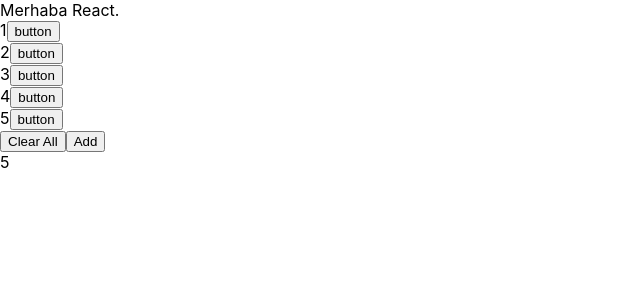
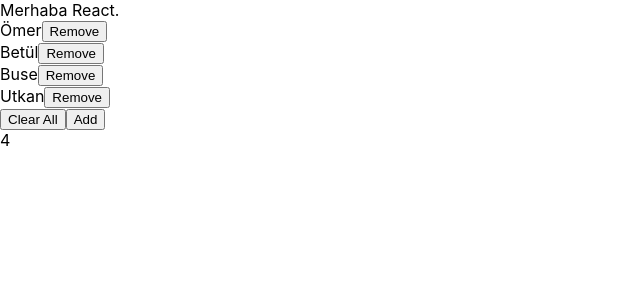
Before and after one commit to zcomert/BtkAkademiDotNetBootCamp, a React (Create React App) app in the folder day-02/bs-store/: page / in a window 1280 px wide. Shown: the top 300 px of the page, without its empty margins (0-640 px from the left). Built offline with nearby package versions, Linux system fonts and the light colour scheme.

Commit message:
export - import for names has been defined.

```diff
--- a/day-02/bs-store/src/App.js
+++ b/day-02/bs-store/src/App.js
@@ -1,35 +1,36 @@
 import { useState } from "react";
+import data from "./data";
 
 function App() {
-  const [numbers, setNumbers] = useState([1,2,3,4,5]);
+  const [names, setNames] = useState(data);
 
   // Arrow (ok)
   const sayHello = () => {
-    setNumbers([]);
-    console.log(numbers);
+    setNames([]);
+    console.log(names);
   };
 
   const addNumber = (num) => {
-    setNumbers([...numbers, num])
-    console.log(numbers)
+    setNames([...names, num])
+    console.log(names)
   }
 
-  const showNumber = (number) => {
-    setNumbers(numbers.filter(num => num!==number))
+  const showName = (name) => {
+    setNames(names.filter(num => num!==name))
   }
   return (
     <>
       <div>Merhaba React.</div>
-      {numbers.map((num, index) => (
+      {names.map((num, index) => (
         <div key={index}>
           {num}
-          <button onClick={() => showNumber(num)}>button</button>
+          <button onClick={() => showName(num)}>Remove</button>
         </div>
       ))}
       <button onClick={() => sayHello()}>Clear All</button>
-      <button onClick={() => addNumber(55)}>Add</button>
+      <button onClick={() => addNumber("Betül")}>Add</button>
       <div>
-        {numbers.length}
+        {names.length}
       </div>
     </>
   );
--- /dev/null
+++ b/day-02/bs-store/src/data.js
@@ -0,0 +1,2 @@
+const data =["Ömer","Betül","Buse","Utkan"]; // name export
+export default data;
```
